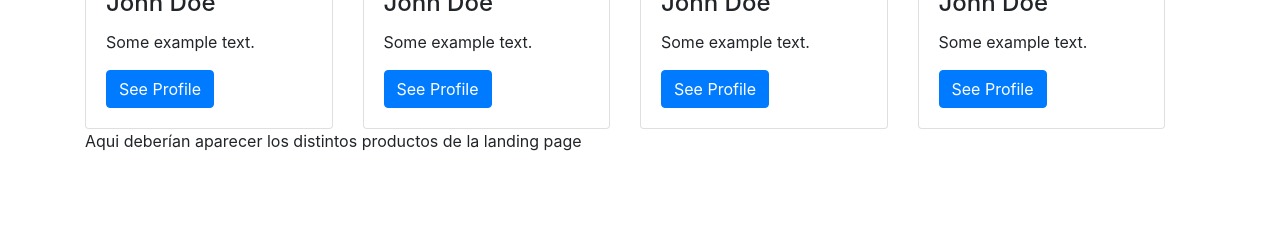
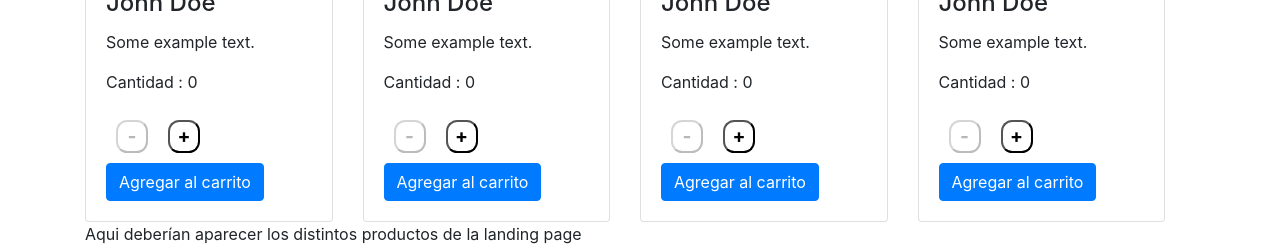
Before and after one commit to gonzaloballarini/ballarini_reactjs, a React (Create React App) app in the folder plagastore_ballarini/: page / in a window 1280 px wide. Shown: the part 403-654 px from the top of the page. Built offline with nearby package versions, Linux system fonts and the light colour scheme.

Commit message:
Actividad Nro1 de 2da Pre-Entrega

```diff
--- a/plagastore_ballarini/src/App.css
+++ b/plagastore_ballarini/src/App.css
@@ -19,3 +19,20 @@ html{
   width: 100%;
   background-color: white;
 }
+
+.counter{
+
+  margin: 10px;
+  width: 2rem;
+  font-weight: bolder;
+  border-radius: 35%;
+  justify-content: center;
+  align-items: center;
+  font-size: 120%;
+  background-color: white;
+  transition: background-color .2s;
+}
+
+.counter:hover {
+  background-color: yellow;
+}
--- a/plagastore_ballarini/src/components/Card.js
+++ b/plagastore_ballarini/src/components/Card.js
@@ -1,4 +1,6 @@
 import buzo from '../assets/_DSC8096.jpg'
+import Counter from './ItemCount.js';
+
 function Card () {
     return (
         <div>
@@ -8,8 +10,7 @@ function Card () {
                     <div className='card-body'>
                         <h4 className='card-title'>John Doe</h4>
                         <p className='card-text'>Some example text.</p>
-                        <a href="" className='btn btn-primary'>See Profile</a>
-
+                        <Counter/>
                     </div>
                 </div>
             </article>
--- a/plagastore_ballarini/src/components/ItemCount.js
+++ b/plagastore_ballarini/src/components/ItemCount.js
@@ -1,18 +1,30 @@
 //Aqui hay que crear un boton y un contador con mas y menos para crecer y decrecer la cantidad de productos.
 
 import { useState } from "react";
+import { useEffect } from "react";
 
-function counter () {
+function Counter () {
     const [count, setCount] = useState (0);
+    useEffect(() => {
+        debugger;
+        console.log(`El conteo es: ${count}`);
+    });
+
+    //Por el momento el valor del stock está definido en este componente, pero ya quedó vinculado a los botones a los fines de que el usuario nunca pueda agregar mas productos que el stock disponible.
+    //Luego hay que vincularlo a otro componente, o bien json, o base de datos.
+    const stock = 14;
 
     return (
         <div>
-            <h1> La cuenta es: {count} </h1>
-            <button onClick={()=> setCount (count +1)} >Aumentar la cuenta</button>
+            <p> Cantidad : {count} </p>
+            <button className='counter'  disabled={count < 1} onClick={()=> setCount (count -1)}>-
+            </button>
+            <button className='counter' disabled={count > stock} onClick={()=> setCount (count +1)} >+</button>
+            <button className='btn btn-primary' disabled={stock<1} >Agregar al carrito</button>
+        </div>
 
-            <button onClick={()=> setCount (count -1)}>Disminuir la cuenta</button>
-        </div>
     );
 }
 
-export default counter;
+
+export default Counter;
```
